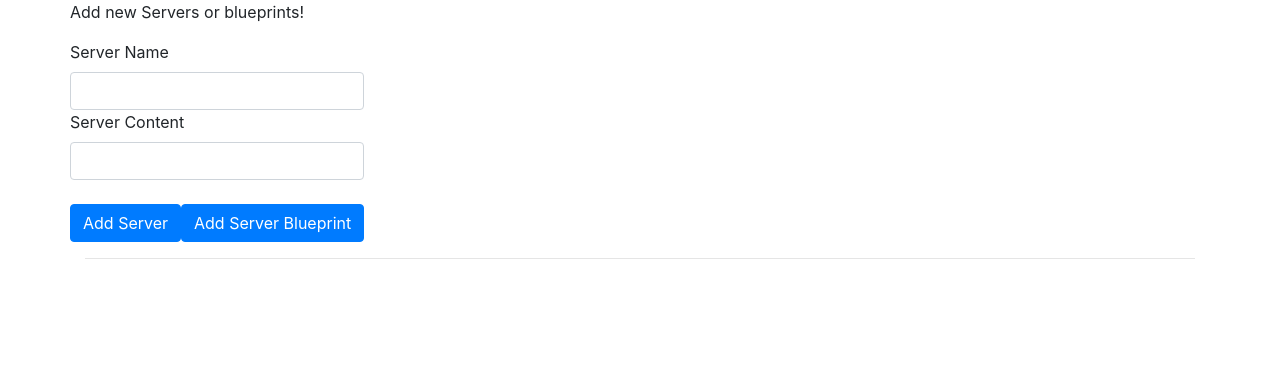
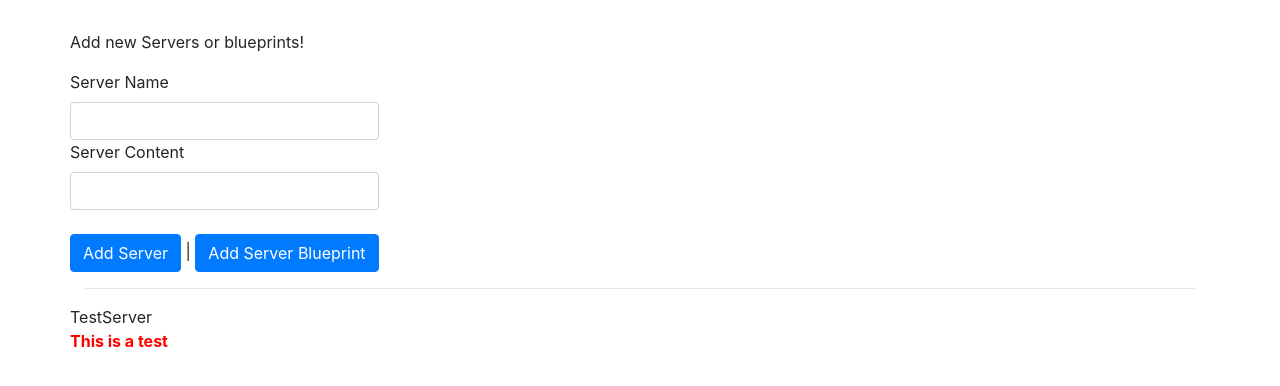
Before and after one commit to franciscovaz/course-project-angular, an Angular app: page / in a window 1280 px wide. Shown: the top 386 px of the page. Built offline with nearby package versions, Linux system fonts and the light colour scheme.

Commit message:
pass data from one component to another

```diff
--- a/src/app/app.component.css
+++ b/src/app/app.component.css
@@ -0,0 +1,7 @@
+.container {
+  margin-top: 30px;
+}
+
+p {
+  color: blue;
+}
--- a/src/app/app.component.html
+++ b/src/app/app.component.html
@@ -1,28 +1,9 @@
 <div class="container">
-  <div class="row">
-    <div class="col-xs-12">
-      <p>Add new Servers or blueprints!</p>
-      <label>Server Name</label>
-      <input type="text" class="form-control" [(ngModel)]="newServerName">
-      <label>Server Content</label>
-      <input type="text" class="form-control" [(ngModel)]="newServerContent">
-      <br>
-      <button class="btn btn-primary" (click)="onAddServer()">Add Server</button>
-      <button class="btn btn-primary" (click)="onAddBlueprint()">Add Server Blueprint</button>
-    </div>
-  </div>
+  <app-cockpit></app-cockpit>
   <hr>
   <div class="row">
     <div class="col-xs-12">
-      <div class="panel panel-default" *ngFor="let element of serverElements">
-        <div class="panel-heading">{{ element.name }}</div>
-        <div class="panel-body">
-          <p>
-            <strong *ngIf="element.type === 'server'" style="color: red">{{ element.content }}</strong>
-            <em *ngIf="element.type === 'blueprint'">{{ element.content }}</em>
-          </p>
-        </div>
-      </div>
+      <app-server-element *ngFor="let serverElement of serverElements" [element]="serverElement"></app-server-element>
     </div>
   </div>
 </div>
--- a/src/app/app.component.ts
+++ b/src/app/app.component.ts
@@ -6,23 +6,11 @@ import { Component } from '@angular/core';
   styleUrls: ['./app.component.css']
 })
 export class AppComponent {
-  serverElements = [];
-  newServerName = '';
-  newServerContent = '';
-
-  onAddServer() {
-    this.serverElements.push({
+  serverElements = [
+    {
       type: 'server',
-      name: this.newServerName,
-      content: this.newServerContent
-    });
-  }
-
-  onAddBlueprint() {
-    this.serverElements.push({
-      type: 'blueprint',
-      name: this.newServerName,
-      content: this.newServerContent
-    });
-  }
+      name: 'TestServer',
+      content: 'This is a test'
+    }
+  ];
 }
--- a/src/app/cockpit/cockpit.component.html
+++ b/src/app/cockpit/cockpit.component.html
@@ -1 +1,12 @@
-<p>cockpit works!</p>
+<div class="row">
+  <div class="col-xs-12">
+    <p>Add new Servers or blueprints!</p>
+    <label>Server Name</label>
+    <input type="text" class="form-control" [(ngModel)]="newServerName">
+    <label>Server Content</label>
+    <input type="text" class="form-control" [(ngModel)]="newServerContent">
+    <br>
+    <button class="btn btn-primary" (click)="onAddServer()">Add Server</button>
+    | <button class="btn btn-primary" (click)="onAddBlueprint()">Add Server Blueprint</button>
+  </div>
+</div>
--- a/src/app/cockpit/cockpit.component.ts
+++ b/src/app/cockpit/cockpit.component.ts
@@ -6,10 +6,29 @@ import { Component, OnInit } from '@angular/core';
   styleUrls: ['./cockpit.component.css']
 })
 export class CockpitComponent implements OnInit {
+  serverElements = [];
+  newServerName = '';
+  newServerContent = '';
 
   constructor() { }
 
   ngOnInit(): void {
   }
 
+  onAddServer() {
+    /* this.serverElements.push({
+      type: 'server',
+      name: this.newServerName,
+      content: this.newServerContent
+    }); */
+  }
+
+  onAddBlueprint() {
+    /* this.serverElements.push({
+      type: 'blueprint',
+      name: this.newServerName,
+      content: this.newServerContent
+    }); */
+  }
+
 }
--- a/src/app/server-element/server-element.component.html
+++ b/src/app/server-element/server-element.component.html
@@ -1 +1,9 @@
-<p>server-element works!</p>
+<div class="panel panel-default">
+  <div class="panel-heading">{{ element.name }}</div>
+  <div class="panel-body">
+    <p>
+      <strong *ngIf="element.type === 'server'" style="color: red">{{ element.content }}</strong>
+      <em *ngIf="element.type === 'blueprint'">{{ element.content }}</em>
+    </p>
+  </div>
+</div>
--- a/src/app/server-element/server-element.component.ts
+++ b/src/app/server-element/server-element.component.ts
@@ -1,4 +1,4 @@
-import { Component, OnInit } from '@angular/core';
+import { Component, Input, OnInit } from '@angular/core';
 
 @Component({
   selector: 'app-server-element',
@@ -6,8 +6,10 @@ import { Component, OnInit } from '@angular/core';
   styleUrls: ['./server-element.component.css']
 })
 export class ServerElementComponent implements OnInit {
+  @Input() element: {type: string, name: string, content: string};
 
   constructor() { }
+
 
   ngOnInit(): void {
   }
```
